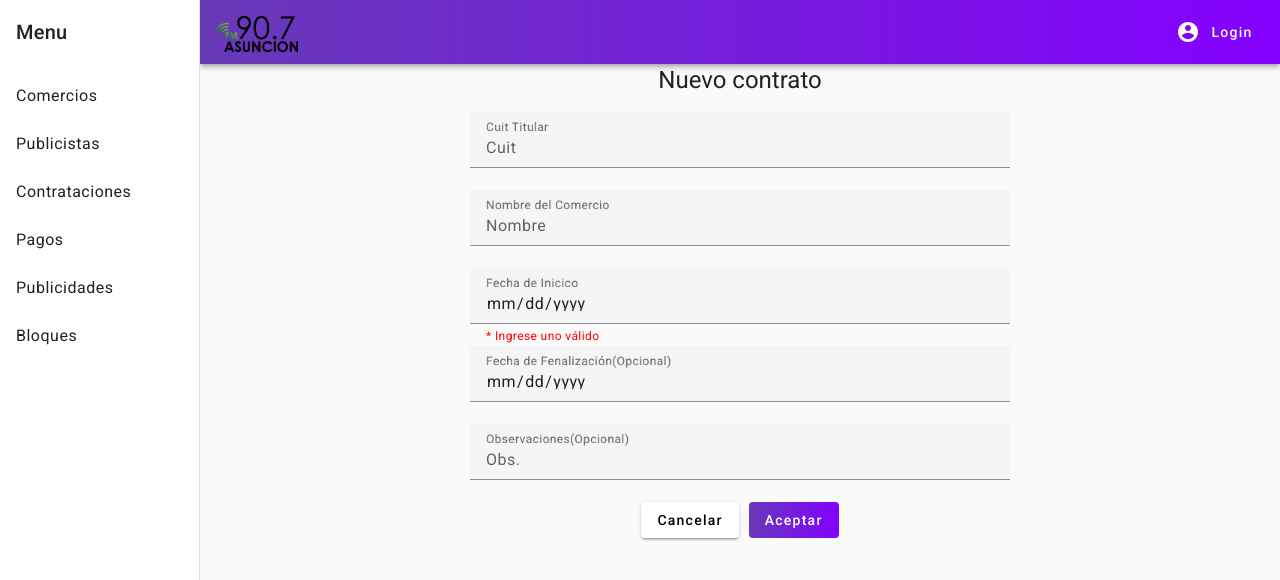
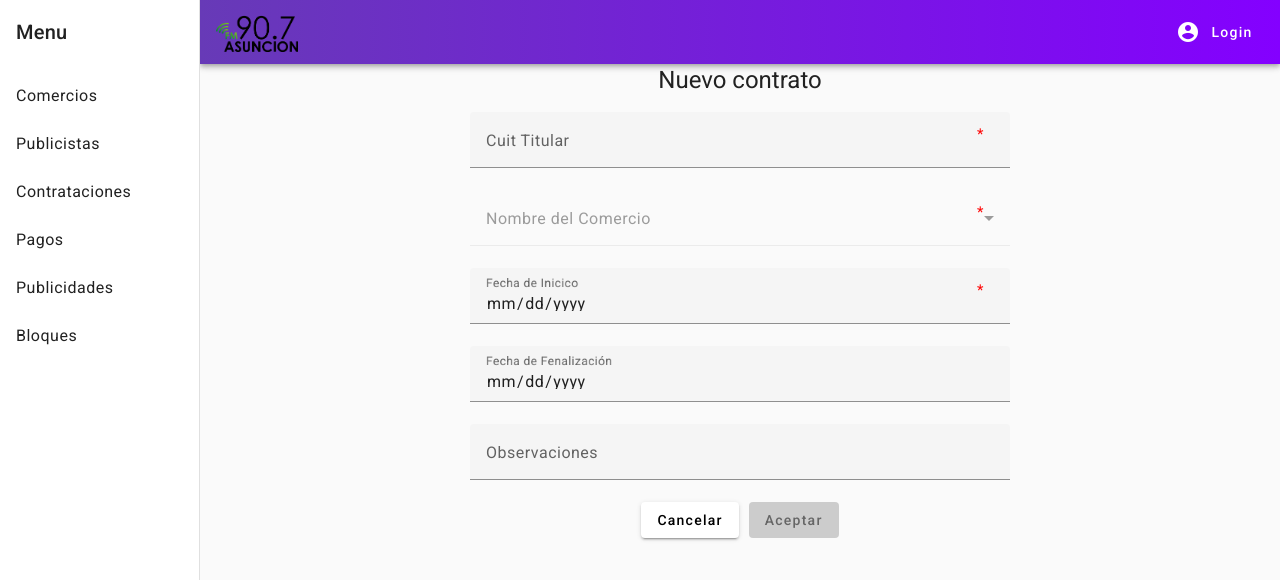
Before and after one commit to victoria-peinado/Desarrollo-Gesti-n-de-Publicidad, an Angular app in the folder Front/Radio/: page /altaContratacion in a window 1280 px wide. Shown: the top 580 px of the page. Built offline with nearby package versions, Linux system fonts and the light colour scheme.

Commit message:
inputs bonitos y boton disabel gris

```diff
--- a/Front/Radio/src/app/block/block.component.html
+++ b/Front/Radio/src/app/block/block.component.html
@@ -8,17 +8,17 @@
     <mat-select hideRequiredMarke required [(ngModel)]="selectedValue" name="selectedValue"  (ngModelChange)="getHistory()" #inputBloque>
       <mat-option hideRequiredMarke *ngFor="let block of blocks" [value]="block">{{block.number}}</mat-option>
     </mat-select>
+    <mat-error>* Requerido</mat-error>
     <mat-label><strong> Spot</strong></mat-label>
   </mat-form-field>
 
   <p *ngIf="selectedValue !== null && selectedValue !== undefined"> Hora Inicio:{{selectedValue.startTime}}</p>
   <p *ngIf="selectedValue !== null && selectedValue !== undefined && last"> Fecha ultima actualizacion:{{last.startTime}}</p>
   <p *ngIf="selectedValue !== null && selectedValue !== undefined && last"> Precio Actual:{{last.precio}}</p>
-  <mat-form-field hideRequiredMarker floatLabel="always" class="w-1/2" [color]="coloring" >
+  <mat-form-field hideRequiredMarker class="w-1/2" [color]="coloring" >
     <mat-label>Nuevo Precio</mat-label>
-    <!--  PEDIR AYUDAAAAAAA appearance="outline"-->
-
-    <input matInput placeholder="Nuevo precio" required name="nuevoPrecio" [(ngModel)]="nuevoPrecio" #inputPrecio>
+    <input matInput  required name="nuevoPrecio" [(ngModel)]="nuevoPrecio" #inputPrecio>
+    <mat-error>* Requerido</mat-error>
   </mat-form-field>
   <div  class="text-red-600 text-xs -mt-4 mb-3 ml-8" color="warn" *ngIf="inValido">*Por favor, ingrese un bloque y precio válido.</div>
   <div>
--- a/Front/Radio/src/app/btn-degrade/btn-degrade.component.html
+++ b/Front/Radio/src/app/btn-degrade/btn-degrade.component.html
@@ -1 +1,2 @@
-<button mat-raised-button class="coloring-deg" color="primary" [disabled]="disabled">{{ text }}</button>
+<button mat-raised-button [class.coloring-deg]="!disabled" [class.disabled-background]="disabled" color="primary"
+  [disabled]="disabled">{{ text }}</button>
--- a/Front/Radio/src/app/btn-degrade/btn-degrade.component.scss
+++ b/Front/Radio/src/app/btn-degrade/btn-degrade.component.scss
@@ -10,3 +10,11 @@
   cursor: pointer;
   transition: all 0.3s ease;
 }
+.disabled-background {
+  background: #ccc;
+  /* Color de fondo gris cuando está deshabilitado */
+  color: #666;
+  /* Color de texto gris cuando está deshabilitado */
+  cursor: not-allowed;
+  /* Cursor de "no permitido" cuando está deshabilitado */
+}
--- a/Front/Radio/src/app/nueva-orden/nueva-orden.component.scss
+++ b/Front/Radio/src/app/nueva-orden/nueva-orden.component.scss
@@ -0,0 +1,13 @@
+.asterisk {
+  position: absolute;
+  top: 0;
+  right: 0;
+  margin-top: 10px;
+  /* Ajusta según sea necesario */
+  margin-right: 10px;
+  /* Ajusta según sea necesario */
+  color: red;
+  /* Puedes cambiar el color según tus necesidades */
+  font-size: 15px;
+  /* Ajusta según sea necesario */
+}
--- a/Front/Radio/src/app/nuevo-contrato/nuevo-contrato.component.html
+++ b/Front/Radio/src/app/nuevo-contrato/nuevo-contrato.component.html
@@ -3,45 +3,52 @@
 
   <div class="flex flex-col items-center justify-center">
 
-    <mat-form-field hideRequiredMarker floatLabel="always" class="w-1/2" [color]="coloring">
+    <mat-form-field hideRequiredMarker  class="w-1/2" [color]="coloring">
 
       <mat-label>Cuit Titular</mat-label>
-      <input matInput maxlength="11" placeholder="Cuit" (focusout)="getTitular()" required name="cuit" [(ngModel)]="cuit"
+      <input matInput maxlength="11"  (focusout)="getTitular()" required name="cuit" [(ngModel)]="cuit"
         #inputCuit="ngModel">
-      <mat-error *ngIf="!comercio&&inputNombre.touched">* Requerido</mat-error>
+        <div class="asterisk">*</div>
+      <mat-error *ngIf="!tutular&&inputCuit.touched">* Requerido</mat-error>
       <mat-hint *ngIf="!tutular&&inputCuit.touched" [ngStyle]="{'color': 'red'}">* Ingrese uno válido</mat-hint>
     </mat-form-field>
     <div class="text-xs -mt-4 mb-3 ml-8" color="warn" *ngIf="tutular">
       <p> Nombre:{{tutular.businessName}}</p>
     </div>
 
-    <mat-form-field hideRequiredMarker floatLabel="always" class="w-1/2" [color]="coloring">
+    <mat-form-field hideRequiredMarker  class="w-1/2" [color]="coloring">
       <mat-label>Nombre del Comercio</mat-label>
-      <input matInput placeholder="Nombre" required name="nombre" (focusout)="getComers()" [(ngModel)]="nombre"
-        #inputNombre="ngModel">
-        <mat-error *ngIf="!comercio&&inputNombre.touched">* Requerido</mat-error>
-      <mat-hint *ngIf="!comercio&&inputNombre.touched"  [ngStyle]="{'color': 'red'}">* Ingrese uno válido</mat-hint>
+      <!-- <input matInput placeholder="Nombre" required name="nombre" (focusout)="getComers()" [(ngModel)]="nombre"
+        #inputNombre="ngModel" [disabled]="!tutular"> -->
+      <mat-select hideRequiredMarke required [(ngModel)]="comercio" name="selectedValue" [disabled]="!tutular"
+        #inputBloque>
+        <mat-option hideRequiredMarke *ngFor="let c of comercios" [value]="c">{{c.fantasyName}}</mat-option>
+      </mat-select>
+      <div class="asterisk">*</div>
+      <mat-error >* Requerido</mat-error>
+
     </mat-form-field>
     <div class="text-xs -mt-4 mb-3 ml-8" color="warn" *ngIf="this.comercio">
       <p> Direccion:{{comercio.address}}</p>
       <p> Email:{{comercio.mail}}</p>
     </div>
-    <mat-form-field hideRequiredMarker floatLabel="always" class="w-1/2" [color]="coloring">
+    <mat-form-field hideRequiredMarker  class="w-1/2" [color]="coloring">
       <mat-label>Fecha de Inicico</mat-label>
       <input type="date" matInput placeholder="Fecha Inicico" required name="fechaI" [(ngModel)]="fechaIn" #inputFI="ngModel">
-    <mat-error >* Requerido</mat-error>
-    <mat-hint *ngIf="!fechaIValida()" [ngStyle]="{'color': 'red'}">* Ingrese uno válido</mat-hint>
+      <div class="asterisk">*</div>
+      <mat-error >* Requerido</mat-error>
+    <mat-hint *ngIf="!fechaIValida()&&inputFI.touched" [ngStyle]="{'color': 'red'}">* Ingrese uno válido</mat-hint>
     </mat-form-field>
 
-    <mat-form-field hideRequiredMarker floatLabel="always" class="w-1/2" [color]="coloring">
-      <mat-label>Fecha de Fenalización(Opcional)</mat-label>
+    <mat-form-field hideRequiredMarker  class="w-1/2" [color]="coloring">
+      <mat-label>Fecha de Fenalización</mat-label>
       <input type="date" matInput placeholder="Fecha Fin" name="fechaF" [(ngModel)]="fechaFin" #inputFF="ngModel">
       <mat-error>* Requerido</mat-error>
       <mat-hint *ngIf="!fechaOValida()&&inputFF.touched" [ngStyle]="{'color': 'red'}">* Ingrese uno válido</mat-hint>
     </mat-form-field>
 
-    <mat-form-field hideRequiredMarker floatLabel="always" class="w-1/2" [color]="coloring">
-      <mat-label>Observaciones(Opcional)</mat-label>
+    <mat-form-field hideRequiredMarker  class="w-1/2" [color]="coloring">
+      <mat-label>Observaciones</mat-label>
       <input matInput placeholder="Obs."  name="obs" [(ngModel)]="obs" #inputObs>
     </mat-form-field>
 
--- a/Front/Radio/src/app/nuevo-contrato/nuevo-contrato.component.scss
+++ b/Front/Radio/src/app/nuevo-contrato/nuevo-contrato.component.scss
@@ -0,0 +1,13 @@
+.asterisk {
+  position: absolute;
+  top: 0;
+  right: 0;
+  margin-top: 10px;
+  /* Ajusta según sea necesario */
+  margin-right: 10px;
+  /* Ajusta según sea necesario */
+  color: red;
+  /* Puedes cambiar el color según tus necesidades */
+  font-size: 15px;
+  /* Ajusta según sea necesario */
+}
--- a/Front/Radio/src/app/nuevo-contrato/nuevo-contrato.component.ts
+++ b/Front/Radio/src/app/nuevo-contrato/nuevo-contrato.component.ts
@@ -20,7 +20,7 @@ export class NuevoContratoComponent implements OnInit{
   coloring: ThemePalette = "primary";
   tutular:any =null
   comercio:any =null
-  comercios:any =new Set()
+  comercios:any =null
   fechaIn:Date|null=null
   fechaFin:Date|null=null
   fecehaR:Date|null=null
@@ -47,6 +47,7 @@ export class NuevoContratoComponent implements OnInit{
         (result: any) => {
           if (result) {
             this.tutular = result
+            this.getComers()
             console.log(this.tutular)
           }
 
@@ -61,7 +62,20 @@ export class NuevoContratoComponent implements OnInit{
     }
 
   }
-  getComers() {
+  getComers(){
+       this.myDataService.getTrades().pipe(take(1)).subscribe((response: any) => {
+
+
+      if (Array.isArray(response)&& this.tutular!=null) {
+        // El objeto de respuesta ya es un arreglo, no necesitas acceder a la propiedad 'data'.
+      this.comercios=response
+        console.log(this.comercios)
+      } else {
+        console.error('La respuesta no es un arreglo.');
+      }
+    });
+  }
+  getComer() {
   if(this.nombre!=null){
     this.myDataService.getTrades().pipe(take(1)).subscribe((response: any) => {
 
@@ -114,7 +128,7 @@ fechaIValida() {
     const fechaInp= new Date(this.fechaIn)
     console.log(fechaInp)
     console.log(fechaActual2)
-    return fechaInp >= fechaActual2; // aaaaDevuelve true si la fecha es mayor o igual a la fecha actual.
+    return fechaInp >= fechaActual2; // Devuelve true si la fecha es mayor o igual a la fecha actual.
   }
 }
 fechaOValida(){
```
